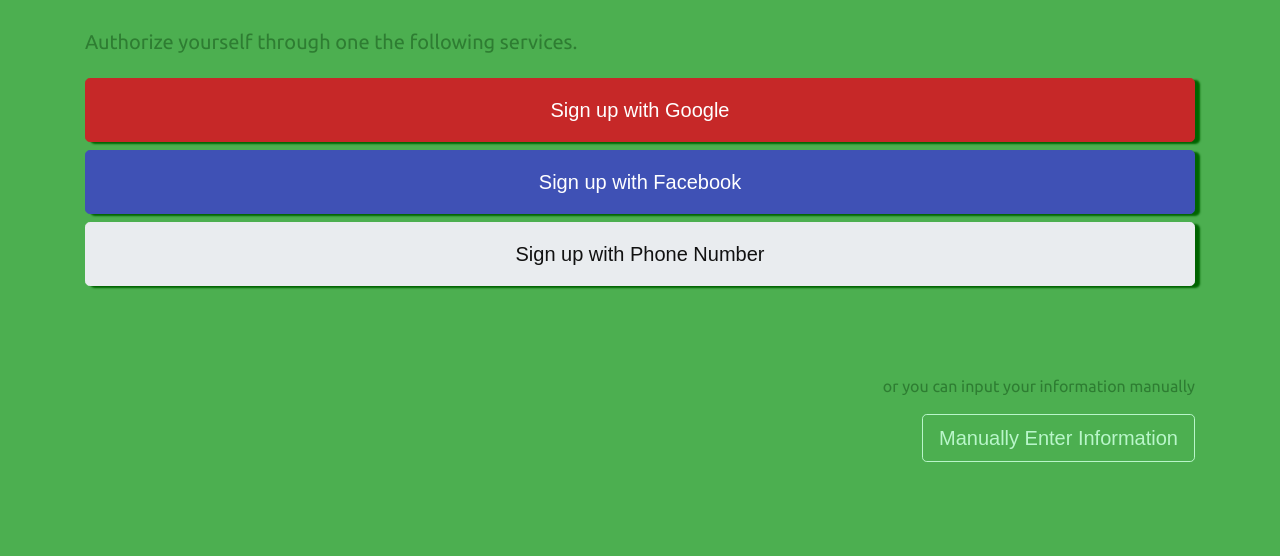
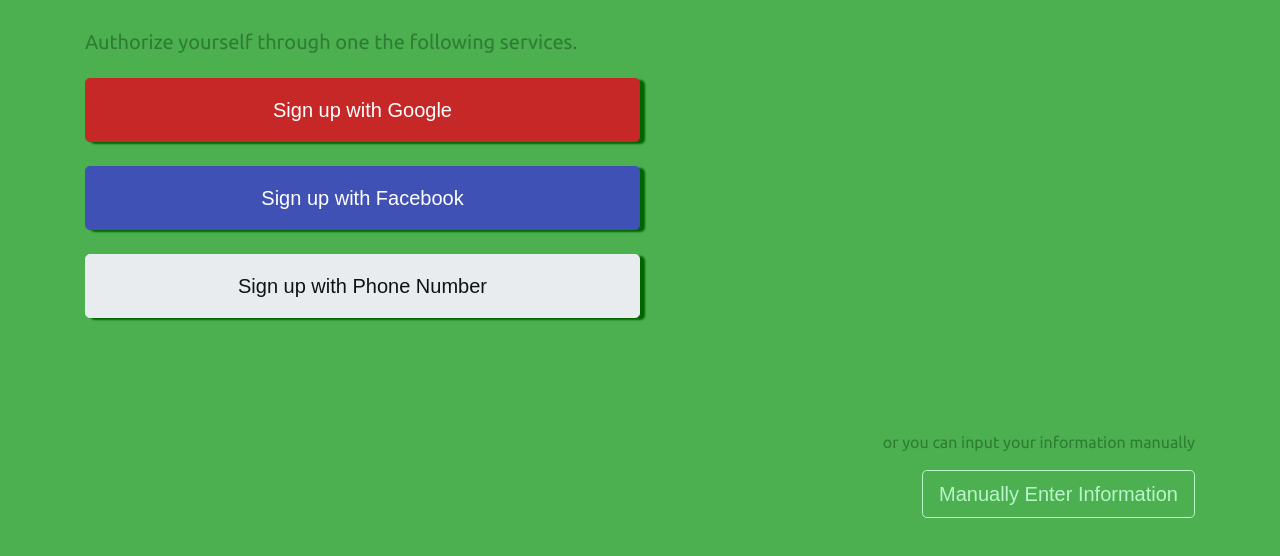
Before and after one commit to Projoh/CelebreWebsite, a plain HTML site: page register.html in a window 1280 px wide. Shown: the part 230-786 px from the top of the page. Drawn offline with nearby package versions, Linux system fonts and the light colour scheme; no server answers.

Commit message:
Cleanup no features added

```diff
--- a/js/register.js
+++ b/js/register.js
@@ -208,6 +208,7 @@ function submitVerfCode() {
         // User signed in successfully.
         phoneNumber = $('#staticNumber').val();
         processNewUser(result.user);
+        markFormAsCompletedAndSubmit($('#phoneNumberAuth2'))
     }).catch(function (error) {
         // User couldn't sign in (bad verification code?)
         // ...
--- a/register.html
+++ b/register.html
@@ -88,10 +88,16 @@
         <h1 class="display-3 text-white">Sign-up</h1>
         <p class="h5 text-dark margin-bottom-20">Authorize yourself through one the following services.</p>
 
-        <button type="button" class="btn padding-top-bottom btn-danger btn-lg btn-block hovering-shadow-small" onclick="signUpGoogle()">Sign up with Google</button>
-        <button type="button" class="btn padding-top-bottom btn-info btn-lg btn-block hovering-shadow-small" onclick="signUpFacebook()">Sign up with Facebook</button>
-        <button type="button" class="margin-bottom-20  padding-top-bottom btn btn-light btn-lg btn-block hovering-shadow-small" onclick="goToPhoneNumber()">Sign up with Phone Number</button>
-
+        <div class="d-block d-md-none">
+            <button type="button" class="btn padding-top-bottom btn-danger btn-lg btn-block hovering-shadow-small" onclick="signUpGoogle()">Sign up with Google</button>
+            <button type="button" class="btn padding-top-bottom btn-info btn-lg btn-block hovering-shadow-small" onclick="signUpFacebook()">Sign up with Facebook</button>
+            <button type="button" class="margin-bottom-20  padding-top-bottom btn btn-light btn-lg btn-block hovering-shadow-small" onclick="goToPhoneNumber()">Sign up with Phone Number</button>
+        </div>
+        <div class="d-none d-md-block d-lg-block d-xl-block w-50">
+            <button type="button" class="btn padding-top-bottom btn-danger btn-lg btn-block hovering-shadow-small" onclick="signUpGoogle()">Sign up with Google</button><br>
+            <button type="button" class="btn padding-top-bottom btn-info btn-lg btn-block hovering-shadow-small" onclick="signUpFacebook()">Sign up with Facebook</button><br>
+            <button type="button" class="margin-bottom-20  padding-top-bottom btn btn-light btn-block btn-lg hovering-shadow-small" onclick="goToPhoneNumber()">Sign up with Phone Number</button><br>
+        </div>
         <div class="padding-bottom-60"></div>
         <div class="float-right">
             <p class="text-dark">or you can input your information manually</p>
```
